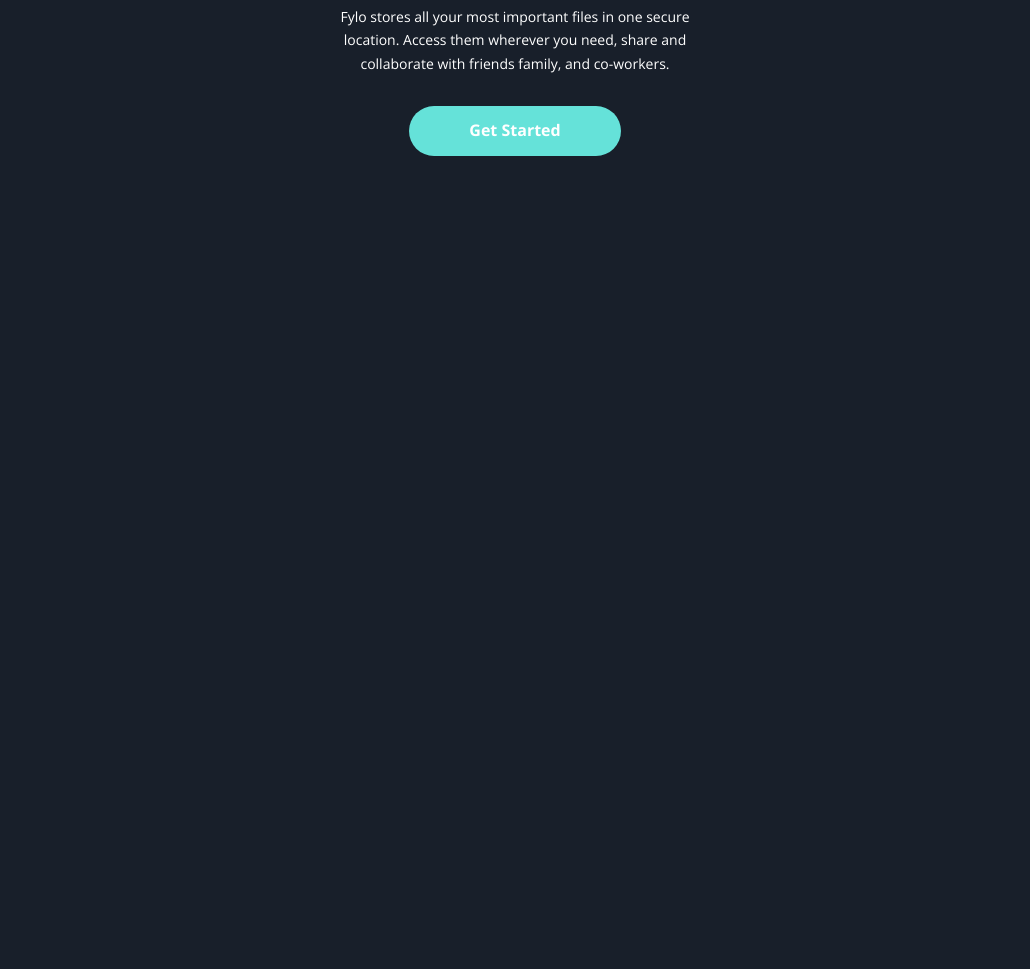
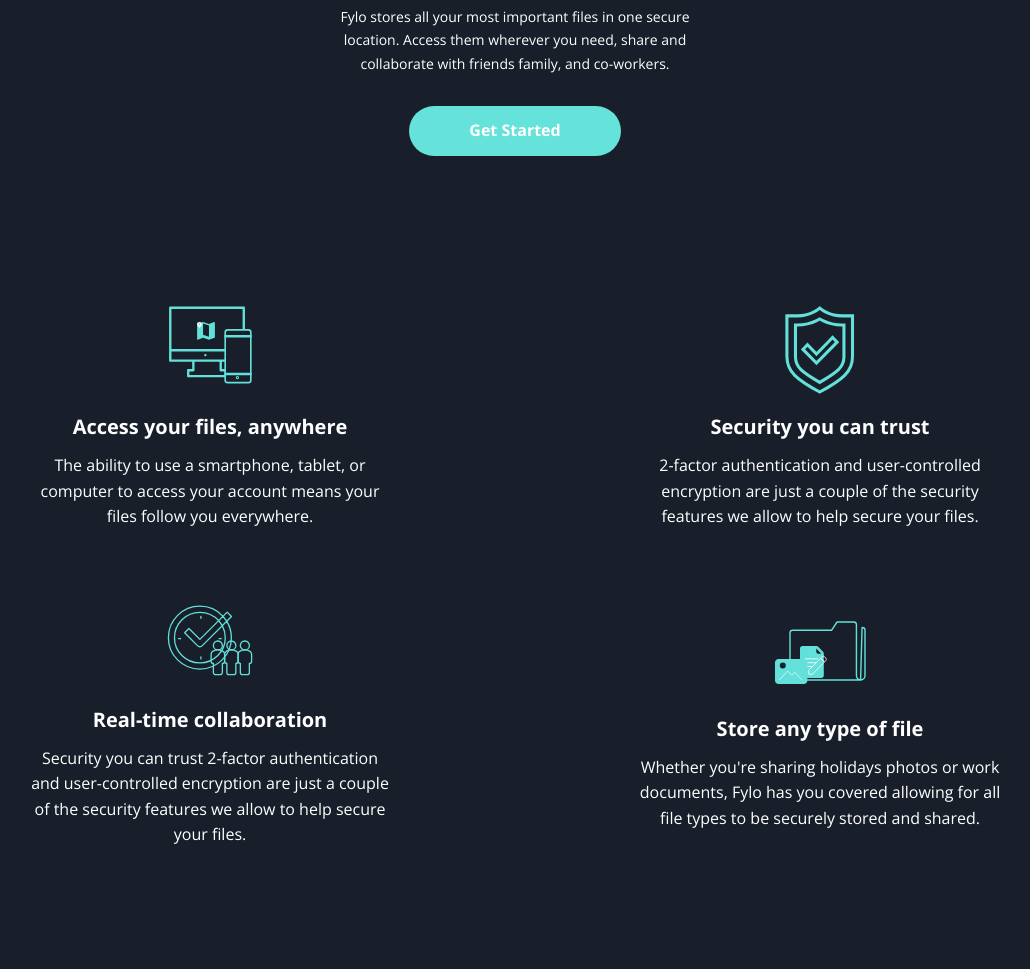
Before and after one commit to vin18/fylo-landing-page, a plain HTML site: page index.html in a window 1280 px wide. Shown: the part 591-1560 px from the top of the page, without its empty margins (125-1155 px from the left). Before the commit the page ends 800 px from the top, so only its background shows below. Drawn offline with nearby package versions, Linux system fonts and the light colour scheme.

Commit message:
added features section

```diff
--- a/index.html
+++ b/index.html
@@ -15,7 +15,7 @@
     />
     <link rel="stylesheet" href="/scss/style.css" />
 
-    <title>Fylo landing page</title>
+    <title>Fylo Landing Page</title>
   </head>
   <body>
     <!-- Header -->
@@ -54,6 +54,66 @@
       </div>
     </header>
 
+    <!-- Section: Features -->
+
+    <section class="features container">
+      <div class="features__feature">
+        <img
+          src="./images/icon-access-anywhere.svg"
+          alt="access anywhere"
+        />
+        <h3>Access your files, anywhere</h3>
+        <p>
+          The ability to use a smartphone, tablet, or computer to
+          access your account means your files follow you everywhere.
+        </p>
+      </div>
+
+      <div class="features__feature features__feature--2">
+        <img src="./images/icon-security.svg" alt="security" />
+        <h3>Security you can trust</h3>
+        <p>
+          2-factor authentication and user-controlled encryption are
+          just a couple of the security features we allow to help
+          secure your files.
+        </p>
+      </div>
+
+      <div class="features__feature">
+        <img
+          src="./images/icon-collaboration.svg"
+          alt="collaboration"
+        />
+        <h3>Real-time collaboration</h3>
+        <p>
+          Security you can trust 2-factor authentication and
+          user-controlled encryption are just a couple of the security
+          features we allow to help secure your files.
+        </p>
+      </div>
+
+      <div class="features__feature features__feature--4">
+        <img src="./images/icon-any-file.svg" alt="any file" />
+        <h3>Store any type of file</h3>
+        <p>
+          Whether you're sharing holidays photos or work documents,
+          Fylo has you covered allowing for all file types to be
+          securely stored and shared.
+        </p>
+      </div>
+    </section>
+
+    <!-- Section: how it works -->
+    <section class="how-it-works container">
+      <div class="how-it-works__imgContainer">
+        <img src="./images/illustration-stay-productive.png" alt="" />
+      </div>
+
+      <div class="how-it-works__info">
+        <h2>Stay productive, wherever you are</h2>
+      </div>
+    </section>
+
     <!--
     Features Team Sign In All your files in one secure location,
     accessible anywhere. Fylo stores all your most important files in
--- /dev/null
+++ b/scss/_features.scss
@@ -0,0 +1,31 @@
+.features {
+  display: grid;
+  grid-template-columns: repeat(2, 1fr);
+  row-gap: 7.5rem;
+  margin-bottom: 15rem;
+
+  &__feature {
+    text-align: center;
+    place-self: center;
+
+    img {
+      margin-bottom: 2rem;
+    }
+
+    h3 {
+      margin-bottom: 1rem;
+      font-size: 2rem;
+    }
+
+    p {
+      width: 60%;
+      margin: 0 auto;
+    }
+  }
+
+  &__feature--2 {
+    img {
+      margin-bottom: 1rem;
+    }
+  }
+}
--- a/scss/_header.scss
+++ b/scss/_header.scss
@@ -1,4 +1,6 @@
 .header {
+  margin-bottom: 15rem;
+
   &__nav {
     display: flex;
     align-items: center;
@@ -69,13 +71,11 @@
     transition: all 400ms;
 
     &:hover {
-      box-shadow: 1px 4px 8px 0 rgba(255, 255, 255, 0.1);
-      transform: translateY(-3px);
+      opacity: 0.8;
     }
 
     &:active {
       box-shadow: 1px 2px 4px 0 rgba(255, 255, 255, 0.1);
-      transform: translateY(-1px);
     }
   }
 }
--- a/scss/style.scss
+++ b/scss/style.scss
@@ -2,3 +2,5 @@
 @import 'base';
 @import 'globals';
 @import 'header';
+@import 'features';
+@import 'how-it-works';
```
Also changed, not shown: scss/_how-it-works.scss (added, +9 -0 lines), scss/style.css, 1 other file.
